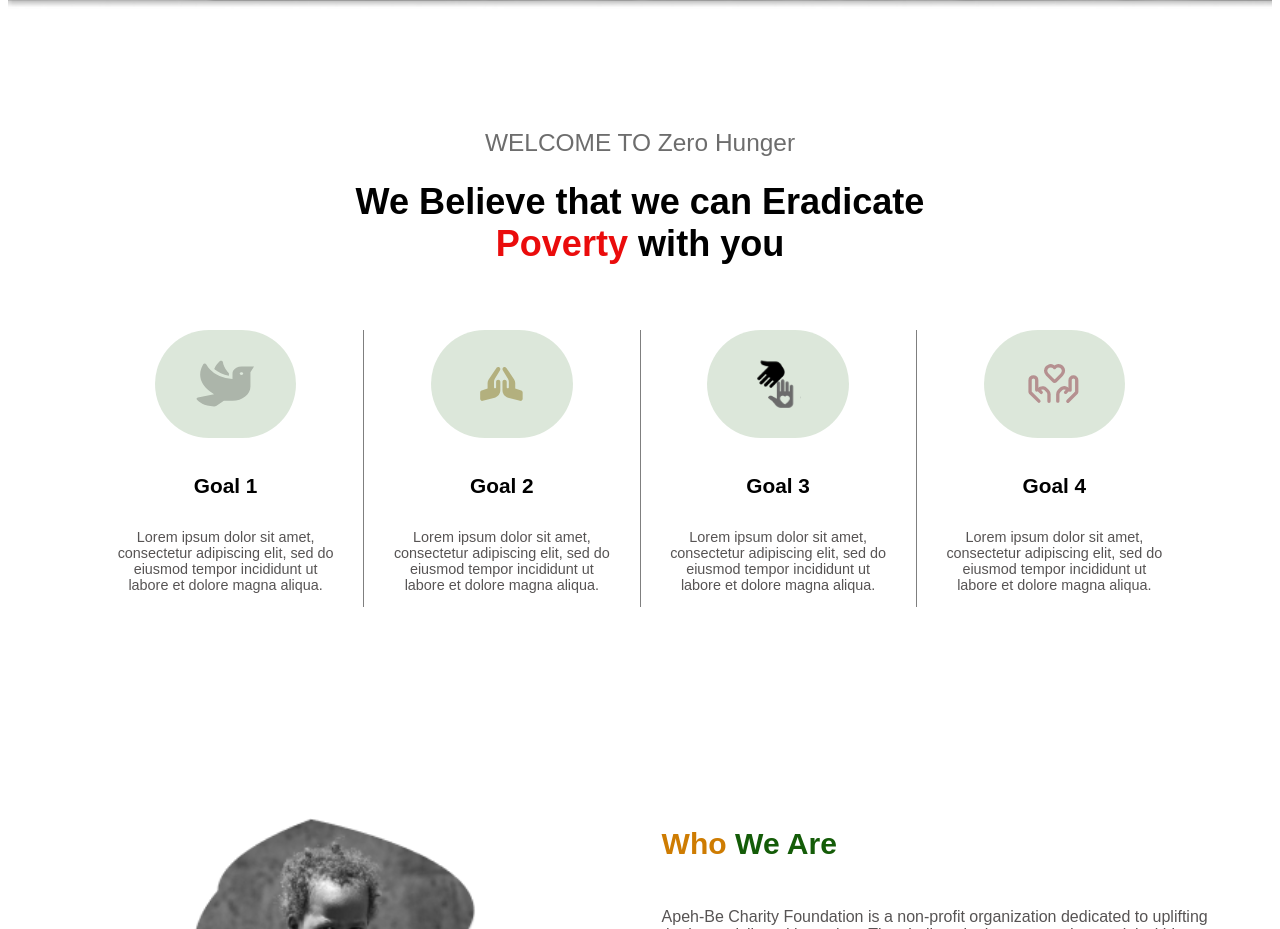
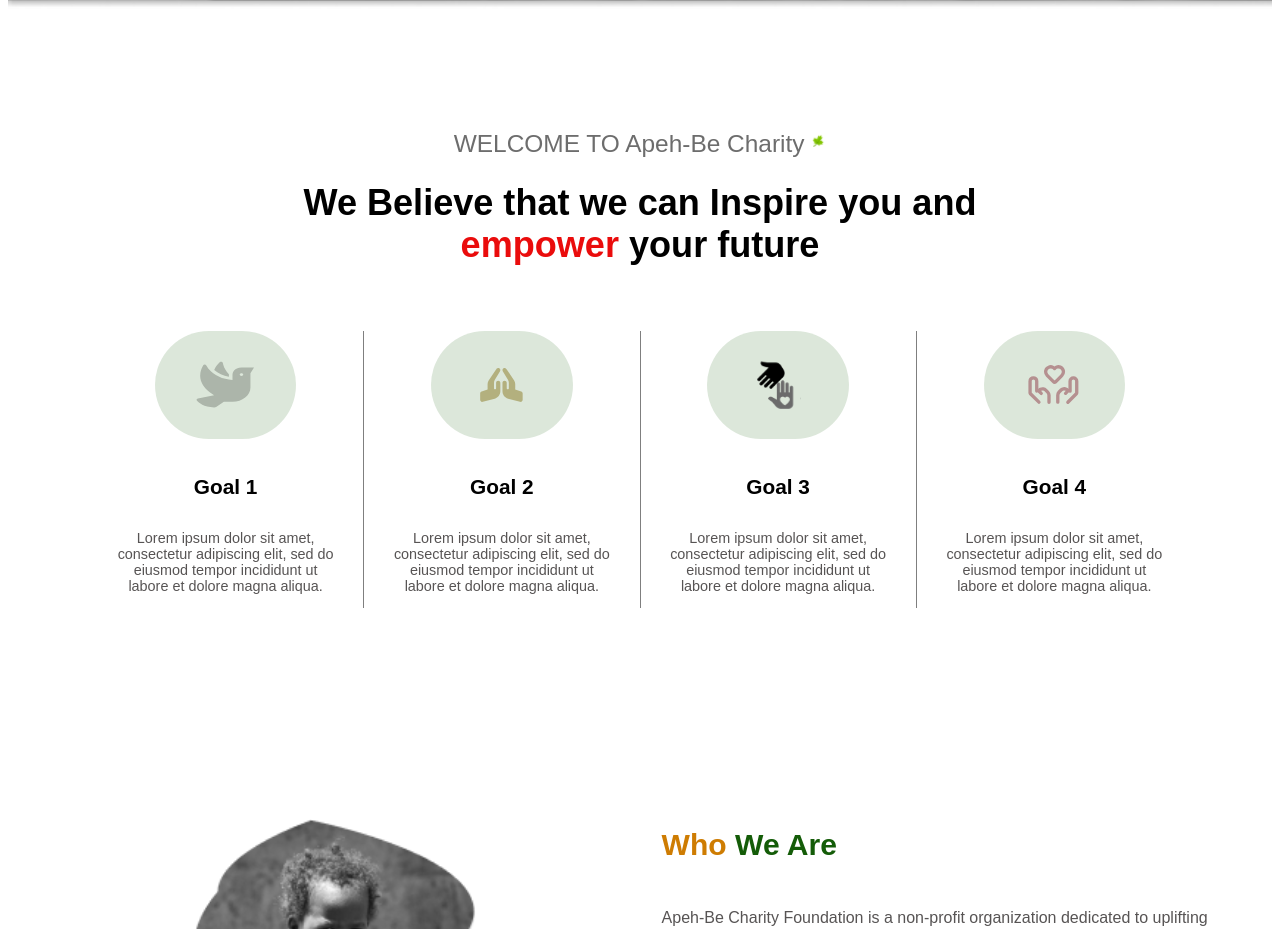
Before and after one commit to GZMaster/charity-ngo, a React (Create React App) app: page / in a window 1280 px wide. Shown: the part 901-1830 px from the top of the page. Built offline with nearby package versions, Linux system fonts and the light colour scheme.

Commit message:
added the logo and change the name o the intro section

```diff
--- a/src/pages/IntroPage.jsx
+++ b/src/pages/IntroPage.jsx
@@ -2,16 +2,19 @@
 import GoalCard from "../components/Card/GoalCard";
 import GoalData from "../assets/data/GoalData";
 import "../styles/IntroPage.scss";
+import Logo from "../assets/logo.svg";
 
 const IntroPage = () => {
   return (
     <div className="intropage_container">
       <div className="intropage_wrapper">
         <div className="intropage_title">
-          <h3>WELCOME TO Zero Hunger</h3>
+          <h3>
+            WELCOME TO Apeh-Be Charity <img src={Logo} alt="logo" />
+          </h3>
           <h1>
-            We Believe that we can Eradicate <br /> <span>Poverty</span> with
-            you
+            We Believe that we can Inspire you and <br /> <span>empower</span>{" "}
+            your future
           </h1>
         </div>
 
```
